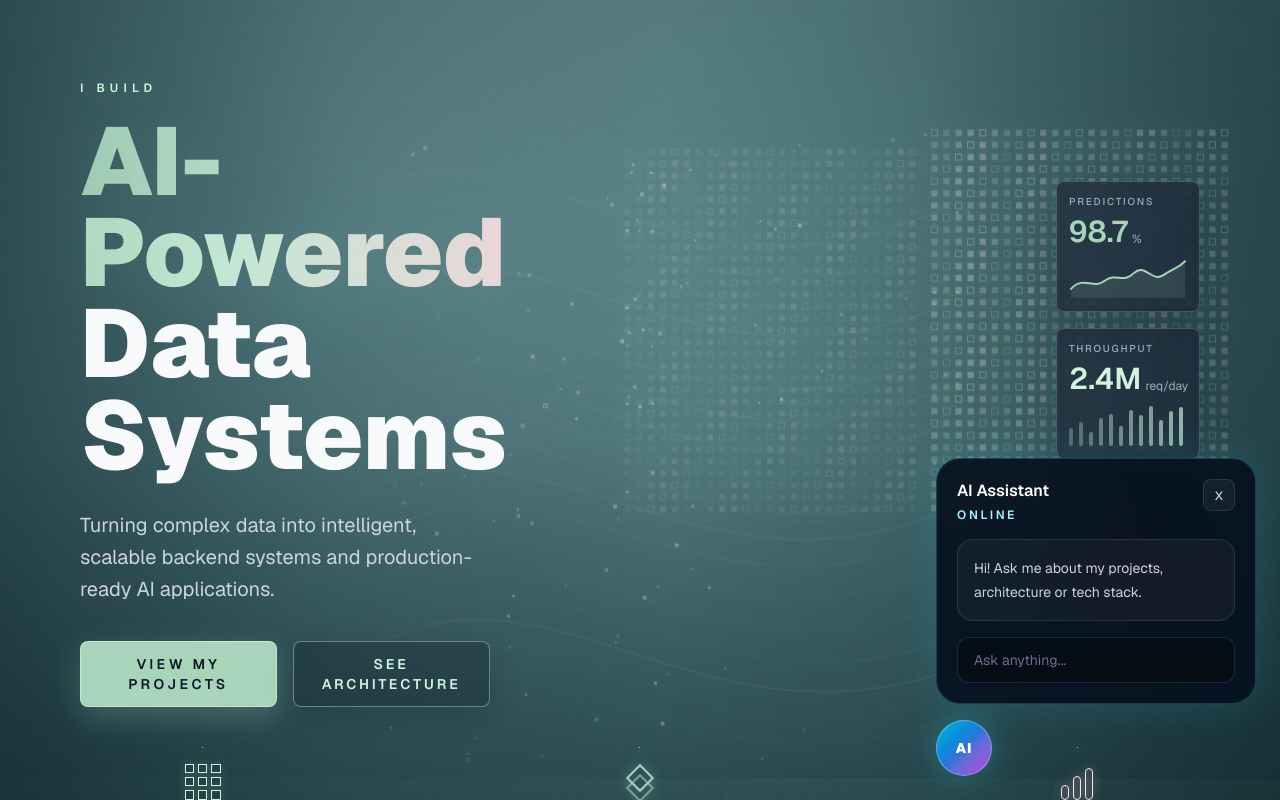
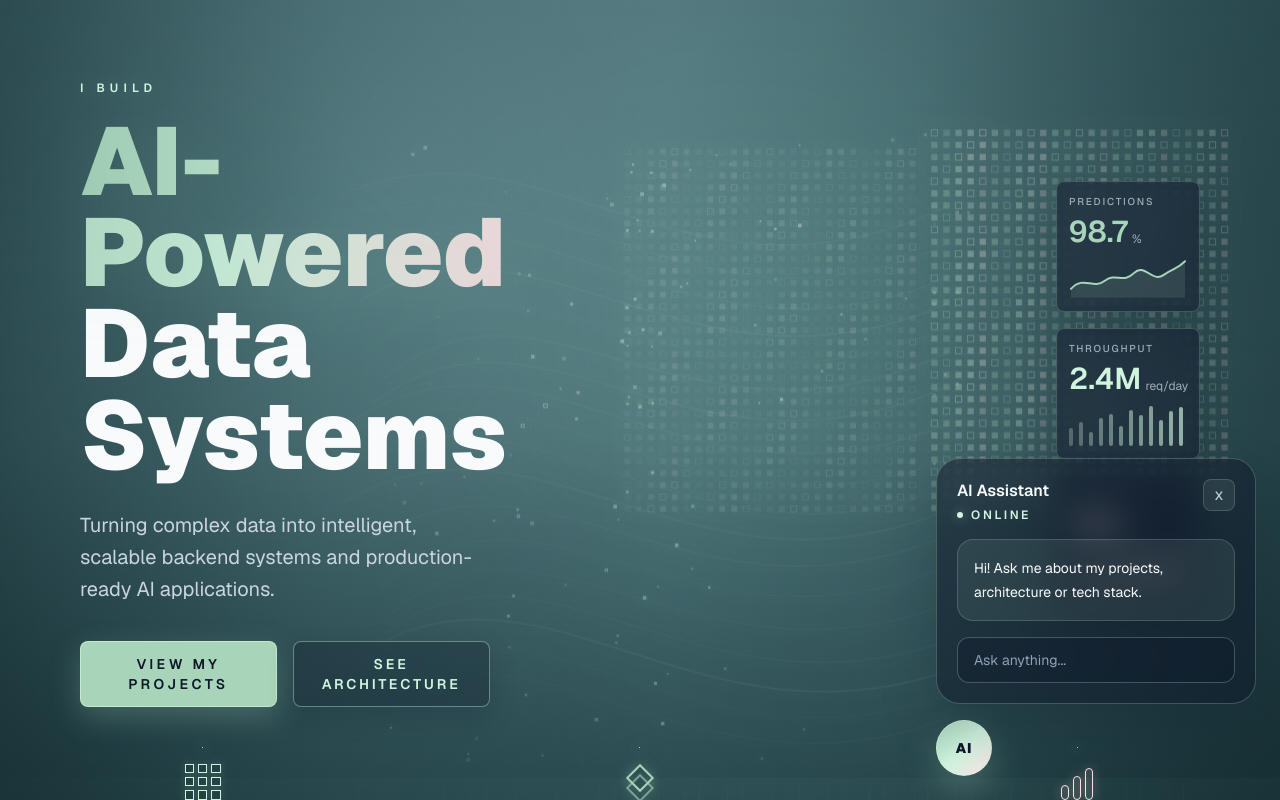
Before and after one commit to Nicolas-C-G/PortfolioV2, a Next.js app in the folder frontend/: page / in a window 1280 px wide. Both pictures are taken after a click on the button "AI". Shown: the top 800 px of the page. Built offline with nearby package versions, Linux system fonts and the light colour scheme.

Commit message:
Refactor chat widget to organic tech theme

```diff
--- a/frontend/src/app/components/ChatWidget.tsx
+++ b/frontend/src/app/components/ChatWidget.tsx
@@ -8,29 +8,32 @@ export default function ChatWidget() {
   return (
     <div className="fixed bottom-6 right-6 z-50">
       {open && (
-        <div className="mb-4 w-[calc(100vw-3rem)] max-w-80 rounded-3xl border border-cyan-300/20 bg-[#06101d]/90 p-5 shadow-[0_0_42px_rgba(34,211,238,0.16)] backdrop-blur-xl">
+        <div className="mb-4 w-[calc(100vw-3rem)] max-w-80 rounded-3xl border border-[rgba(168,213,186,0.28)] bg-[rgba(15,23,42,0.52)] p-5 shadow-[0_22px_55px_rgba(15,23,42,0.22)] backdrop-blur-[16px]">
           <div className="mb-4 flex justify-between gap-4">
             <div>
-              <h3 className="font-semibold text-white">AI Assistant</h3>
-              <p className="mt-1 text-xs font-semibold uppercase tracking-[0.22em] text-cyan-200">
+              <h3 className="font-semibold text-[var(--living-text)]">
+                AI Assistant
+              </h3>
+              <p className="mt-1 flex items-center gap-2 text-xs font-semibold uppercase tracking-[0.22em] text-[var(--living-mint)]">
+                <span className="h-1.5 w-1.5 rounded-full bg-[var(--living-mint)] shadow-[0_0_12px_rgba(208,244,222,0.45)]" />
                 Online
               </p>
             </div>
             <button
               onClick={() => setOpen(false)}
-              className="h-8 w-8 rounded-lg border border-white/10 bg-white/5 text-slate-300 transition hover:border-cyan-300/40 hover:text-white"
+              className="h-8 w-8 rounded-lg border border-[rgba(208,244,222,0.18)] bg-[rgba(208,244,222,0.08)] text-[var(--living-muted)] transition hover:bg-[rgba(208,244,222,0.16)] hover:text-[var(--living-text)]"
               aria-label="Close chat"
             >
               x
             </button>
           </div>
 
-          <div className="mb-4 rounded-2xl border border-white/10 bg-white/[0.04] p-4 text-sm leading-6 text-slate-300">
+          <div className="mb-4 rounded-2xl border border-[rgba(208,244,222,0.18)] bg-[rgba(208,244,222,0.08)] p-4 text-sm leading-6 text-[var(--living-text)]">
             Hi! Ask me about my projects, architecture or tech stack.
           </div>
 
           <input
-            className="w-full rounded-xl border border-cyan-300/15 bg-black/35 px-4 py-3 text-sm text-white outline-none transition placeholder:text-slate-500 focus:border-cyan-300/50 focus:shadow-[0_0_20px_rgba(34,211,238,0.12)]"
+            className="w-full rounded-xl border border-[rgba(208,244,222,0.25)] bg-[rgba(15,23,42,0.35)] px-4 py-3 text-sm text-[var(--living-text)] outline-none transition placeholder:text-slate-400 focus:border-[rgba(208,244,222,0.55)] focus:shadow-[0_0_0_3px_rgba(168,213,186,0.12)]"
             placeholder="Ask anything..."
           />
         </div>
@@ -38,7 +41,7 @@ export default function ChatWidget() {
 
       <button
         onClick={() => setOpen(!open)}
-        className="h-14 w-14 rounded-full border border-cyan-200/40 bg-gradient-to-br from-cyan-400/80 via-blue-500/80 to-fuchsia-500/80 text-sm font-black tracking-[0.08em] text-white shadow-[0_0_34px_rgba(34,211,238,0.34)] transition hover:scale-105 motion-reduce:hover:scale-100"
+        className="h-14 w-14 rounded-full border border-[rgba(208,244,222,0.56)] bg-[linear-gradient(135deg,#A8D5BA,#D0F4DE,#FDE2E4)] text-sm font-black tracking-[0.08em] text-[var(--living-dark-text)] shadow-[0_14px_35px_rgba(168,213,186,0.28)] transition hover:-translate-y-0.5 hover:shadow-[0_18px_45px_rgba(208,244,222,0.3)] motion-reduce:hover:translate-y-0"
         aria-label="Open chat"
       >
         AI
```
